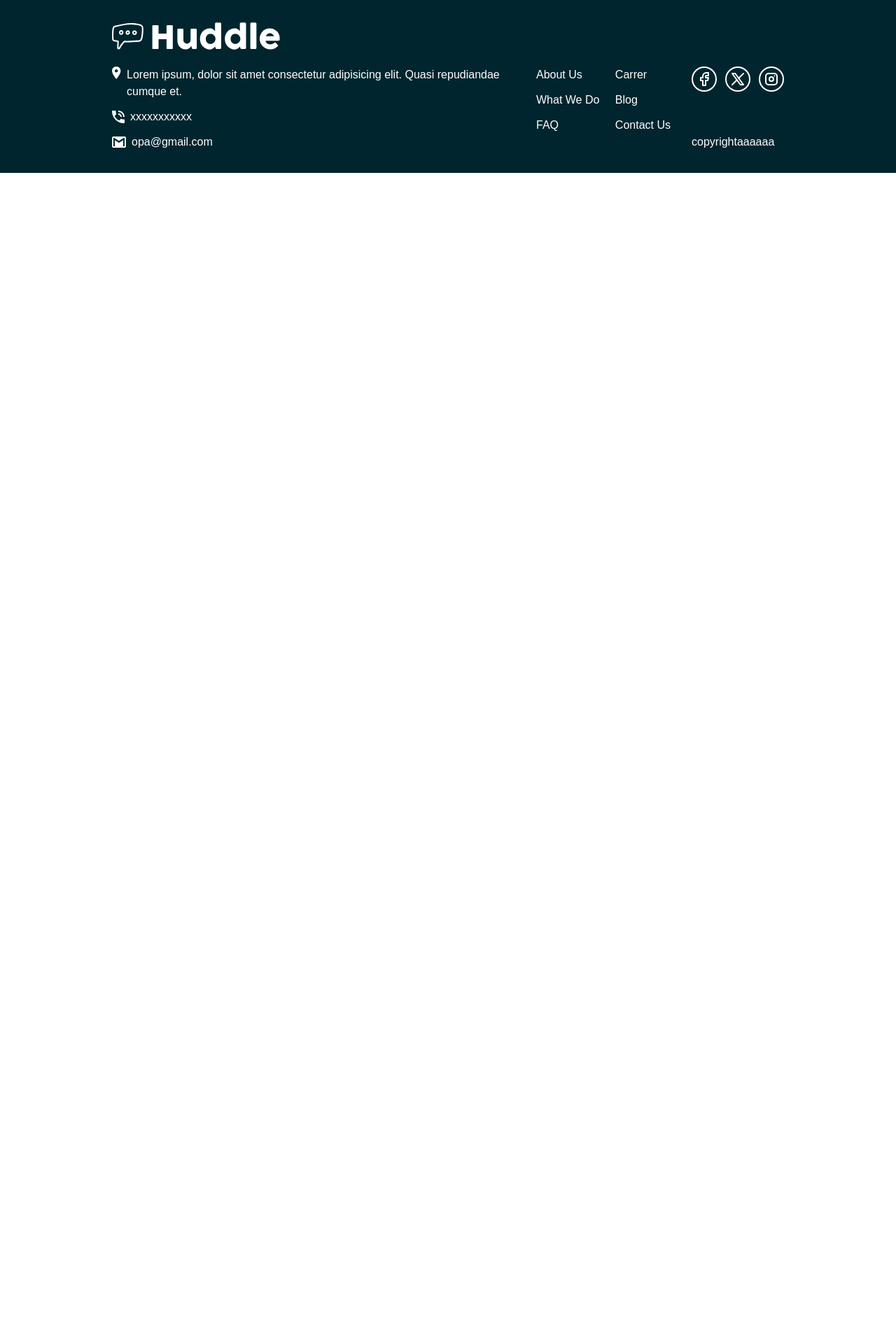
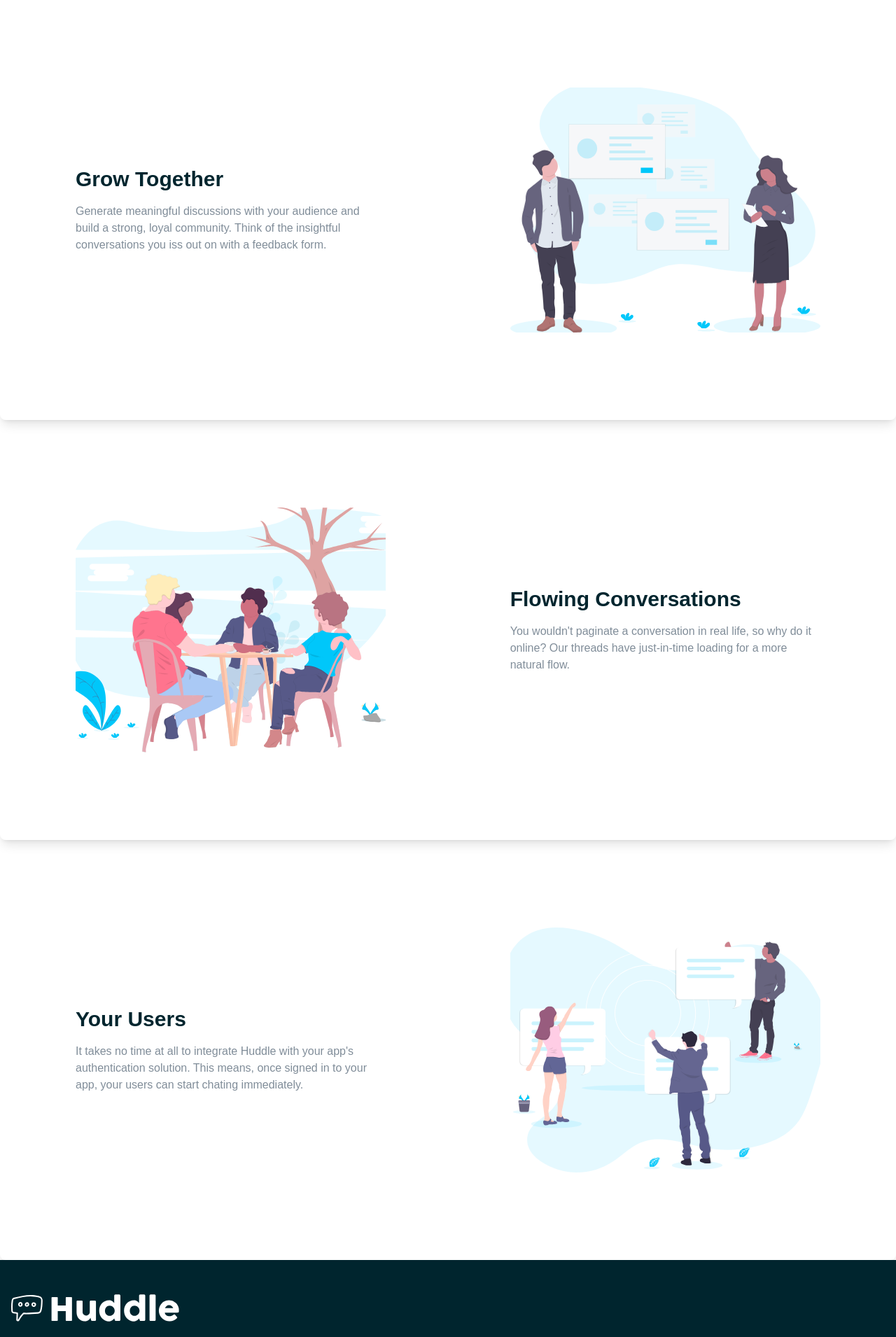
Before and after one commit to Nick-Yanase/Muddle, a Next.js app in the folder frontend/: page / in a window 1280 px wide. Shown: the top 1910 px of the page at 70% size. Before the commit the page ends 800 px from the top, so only its background shows below. Built offline with nearby package versions, Linux system fonts and the light colour scheme.

Commit message:
sections complete

```diff
--- a/frontend/src/app/page.tsx
+++ b/frontend/src/app/page.tsx
@@ -1,9 +1,17 @@
+import FlowConverse from "@/components/flowConverse/FlowConverse";
 import Footer from "@/components/footer/Footer";
+import GrowToghether from "@/components/growTogether/GrowTogether,";
+import YourUsers from "@/components/yourUsers/YourUsers";
 import Image from "next/image";
 
 export default function Home() {
   return (
-    <Footer />
+    <div>
+      <GrowToghether/>
+      <FlowConverse />
+      <YourUsers />
+      <Footer />
+    </div>
     // <div className="grid grid-rows-[20px_1fr_20px] items-center justify-items-center min-h-screen p-8 pb-20 gap-16 sm:p-20 font-[family-name:var(--font-geist-sans)]">
     //   <main className="flex flex-col gap-8 row-start-2 items-center sm:items-start">
     //     <Image
--- /dev/null
+++ b/frontend/src/components/flowConverse/FlowConverse.tsx
@@ -0,0 +1,23 @@
+import Image from "next/image";
+import flow from '/public/images/illustration-flowing-conversation.svg'
+
+export default function FlowConverse() {
+  return(
+    <section className="flex items-center justify-center max-w-screen-xl w-full h-[600px] p-4 shadow-lg rounded-lg">
+      <div className="flex items-center justify-between p-10 w-11/12">
+        <div className="relative w-5/12 h-[350px]">
+          <Image
+            src={flow}
+            alt="together-image"
+            fill
+            objectFit="cover"
+          />
+        </div>
+        <div className="w-5/12">
+          <h2 className="text-3xl font-bold text-cyan50 mb-4">Flowing Conversations</h2>
+          <p className="text-cyan30">You wouldn't paginate a conversation in real life, so why do it online? Our threads have just-in-time loading for a more natural flow.</p>
+        </div>
+      </div>
+    </section>
+  )
+}
--- a/frontend/src/components/footer/Footer.tsx
+++ b/frontend/src/components/footer/Footer.tsx
@@ -5,8 +5,8 @@ import SocialMedia from "./SocialMedia";
 
 export default function Footer() {
   return(
-    <footer className="w-screen bg-cyan50 text-white ">
-      <div className="w-4/5 h-2/5 mx-auto p-8">
+    <footer className="flex items-center justify-centerw-full h-64 bg-cyan50 text-white">
+      <div className="max-w-screen-xl w-full mx-auto p-4">
         <LogoFooter />
         <div className="flex justify-between w-full h-full">
           <ContactWays />
--- /dev/null
+++ b/frontend/src/components/growTogether/GrowTogether,.tsx
@@ -0,0 +1,23 @@
+import Image from "next/image";
+import together from '/public/images/illustration-grow-together.svg'
+
+export default function GrowToghether() {
+  return(
+    <section className="flex items-center justify-center max-w-screen-xl w-full h-[600px] p-4 shadow-lg rounded-lg">
+      <div className="flex items-center justify-between p-10 w-11/12">
+        <div className="w-5/12">
+          <h2 className="text-3xl font-bold text-cyan50 mb-4">Grow Together</h2>
+          <p className="text-cyan30">Generate meaningful discussions with your audience and build a strong, loyal community. Think of the insightful conversations you iss out on with a feedback form.</p>
+        </div>
+        <div className="relative w-5/12 h-[350px]">
+          <Image
+            src={together}
+            alt="together-image"
+            fill
+            objectFit="cover"
+          />
+        </div>
+      </div>
+    </section>
+  )
+}
--- /dev/null
+++ b/frontend/src/components/yourUsers/YourUsers.tsx
@@ -0,0 +1,23 @@
+import Image from "next/image";
+import users from '/public/images/illustration-your-users.svg'
+
+export default function YourUsers() {
+  return(
+    <section className="flex items-center justify-center max-w-screen-xl w-full h-[600px] p-4 shadow-lg rounded-lg">
+      <div className="flex items-center justify-between p-10 w-11/12">
+        <div className="w-5/12">
+          <h2 className="text-3xl font-bold text-cyan50 mb-4">Your Users</h2>
+          <p className="text-cyan30">It takes no time at all to integrate Huddle with your app's authentication solution. This means, once signed in to your app, your users can start chating immediately.</p>
+        </div>
+        <div className="relative w-5/12 h-[350px]">
+          <Image
+            src={users}
+            alt="together-image"
+            fill
+            objectFit="cover"
+          />
+        </div>
+      </div>
+    </section>
+  )
+}
```
